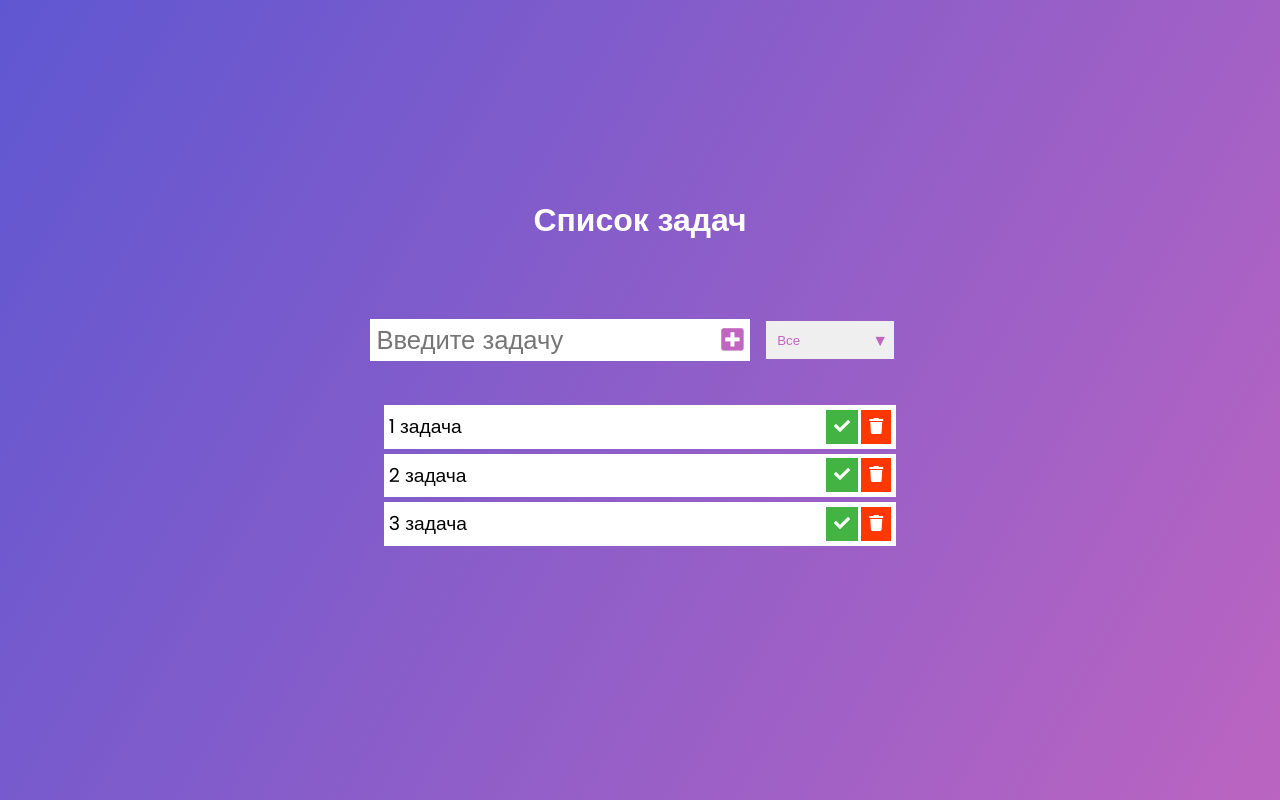
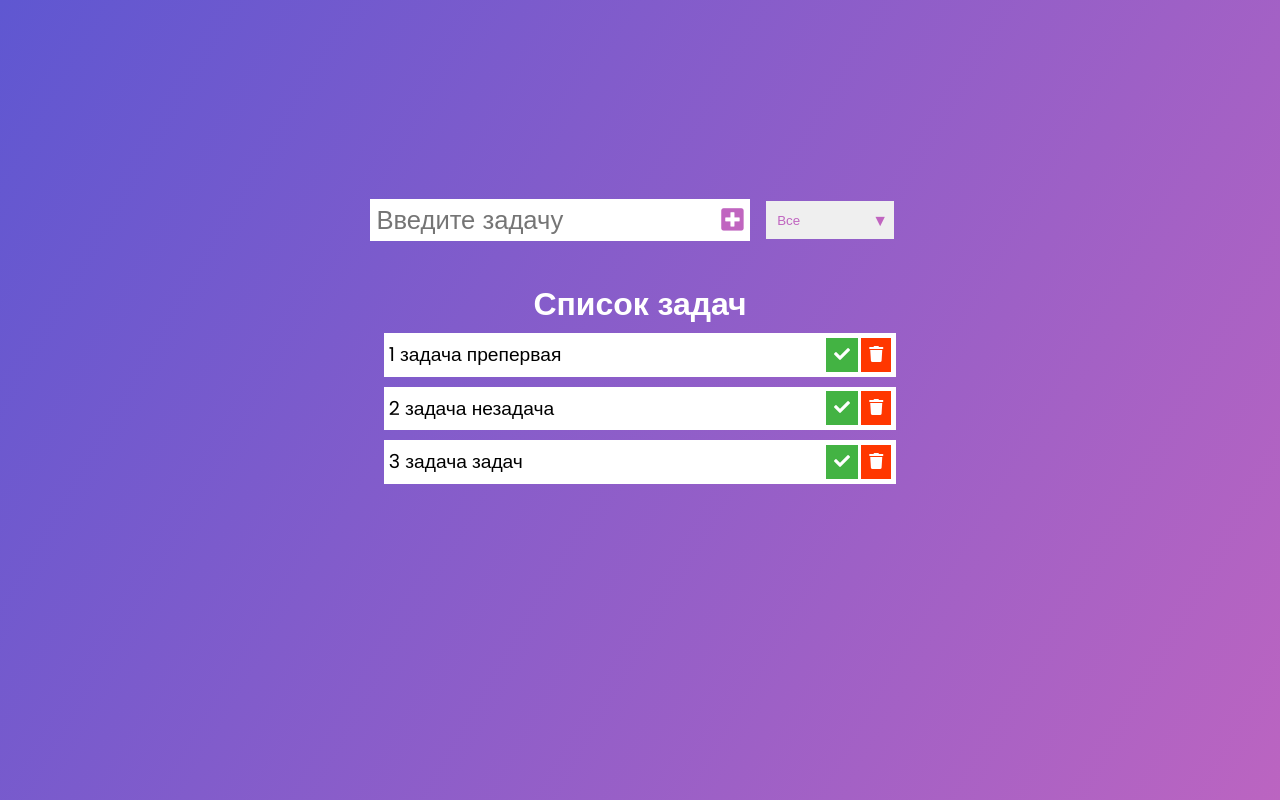
Before and after one commit to trdmitr/todo-list, a React (Create React App) app: page / in a window 1280 px wide. Shown: the top 800 px of the page. Built offline with nearby package versions, Linux system fonts and the light colour scheme; the HTML template or start-up script is replaced by a standard one.

Commit message:
add task item list

```diff
--- a/src/App.js
+++ b/src/App.js
@@ -1,14 +1,16 @@
 import React, { useState } from 'react';
 import './App.css';
 import Mybutton from './UI/buttons/Mybutton';
+import TaskItem from './UI/components/TaskItem';
+import TaskJist from './UI/components/TaskJist';
 import MyInput from "./UI/inputs/MyInput";
 
 function App() {
   const [tasks, setTasks] = useState(
     [
-      { id: 1, check: false, body: "wgthtjfkfkdnnn 1" },
-      { id: 2, check: false, body: "lores ip summm 2" },
-      { id: 3, check: false, body: "zhhhhcjjjj d 3" }
+      { id: 1, check: false, body: "1 задача препервая" },
+      { id: 2, check: false, body: "2 задача незадача" },
+      { id: 3, check: false, body: "3 задача задач" }
     ]);
 
     const itemsArray = localStorage.getItem('items') ? JSON.parse(localStorage.getItem('items')) : []
@@ -22,9 +24,9 @@ function App() {
   }
   return (
     <div className="App">
-      <header>
+      {/* <header>
         <h1>Список задач</h1>
-      </header>
+      </header> */}
       {/* INPUT FIELD TO ENTER TASK AND DROPDOWN FILTER */}
       <form>
         <MyInput type="text" placeholder="Введите задачу" className="todo_input" />
@@ -39,17 +41,7 @@ function App() {
           </select>
         </div>
       </form>
-
-      <div className="todo_container">
-        <ul className="todo_list">
-          <div className="todo">
-            <li className="todo_item">1 задача</li><button className="complete_btn"><i className="fas fa-check" /></button><button className="delete_btn"><i className="fas fa-trash" /></button></div>
-          <div className="todo">
-            <li className="todo_item">2 задача</li><button className="complete_btn"><i className="fas fa-check" /></button><button className="delete_btn"><i className="fas fa-trash" /></button></div>
-          <div className="todo">
-            <li className="todo_item">3 задача</li><button className="complete_btn"><i className="fas fa-check" /></button><button className="delete_btn"><i className="fas fa-trash" /></button></div>
-        </ul>
-      </div>
+      <TaskItem tasks={tasks}/>
     </div>
   );
 }
--- /dev/null
+++ b/src/UI/components/TaskItem.jsx
@@ -0,0 +1,15 @@
+import React from 'react'
+import TaskJist from './TaskJist'
+
+const TaskItem = ({tasks}) => {
+  return (
+    <div>
+        <h1 style={{textAlign:'center'}}>Список задач</h1>
+       {tasks.map(task =>
+        <TaskJist task={task} key={task.id}/>
+        )}
+    </div>
+  )
+}
+
+export default TaskItem
--- /dev/null
+++ b/src/UI/components/TaskJist.jsx
@@ -0,0 +1,19 @@
+// import React from 'react'
+
+const TaskJist = (props) => {
+    // console.log ('props: ', props)
+    return (
+        <div className="todo_container">
+            <ul className="todo_list">
+                <div className="todo">
+                    <li className="todo_item">{props.task.body}</li>
+                    <button className="complete_btn"><i className="fas fa-check" />
+                    </button><button className="delete_btn">
+                        <i className="fas fa-trash" />
+                    </button>
+                </div>
+            </ul>
+        </div>
+    )
+}
+export default TaskJist
```
